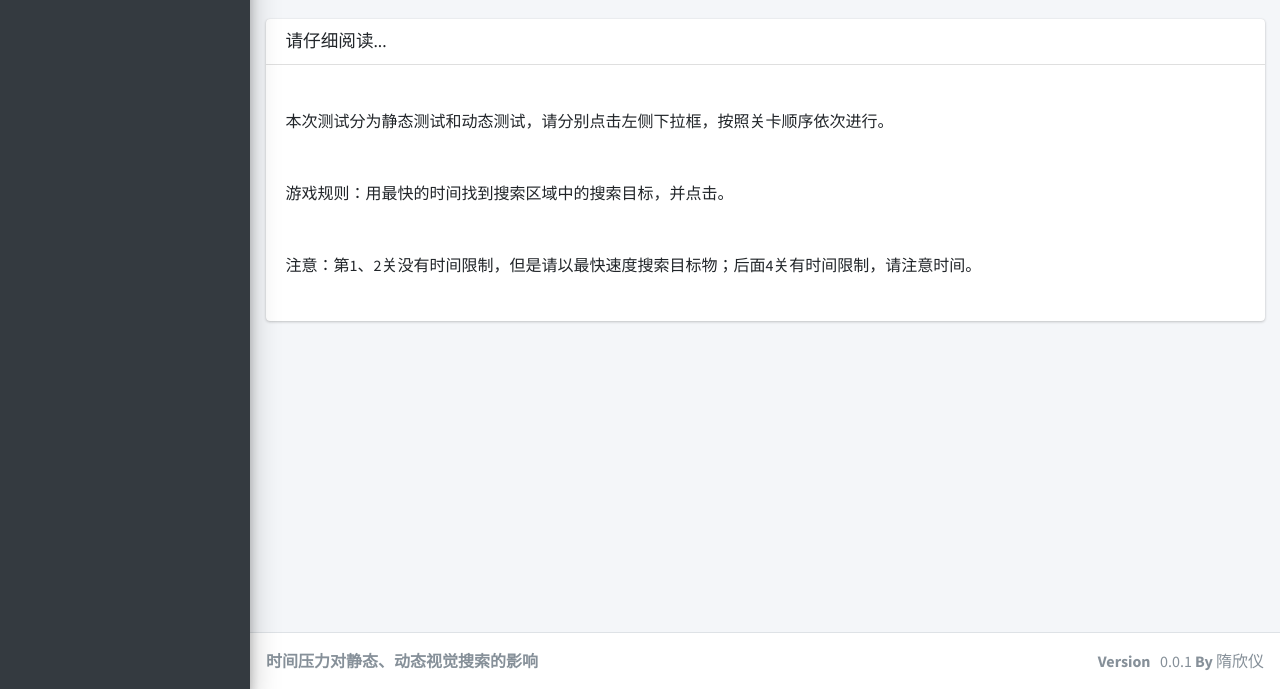
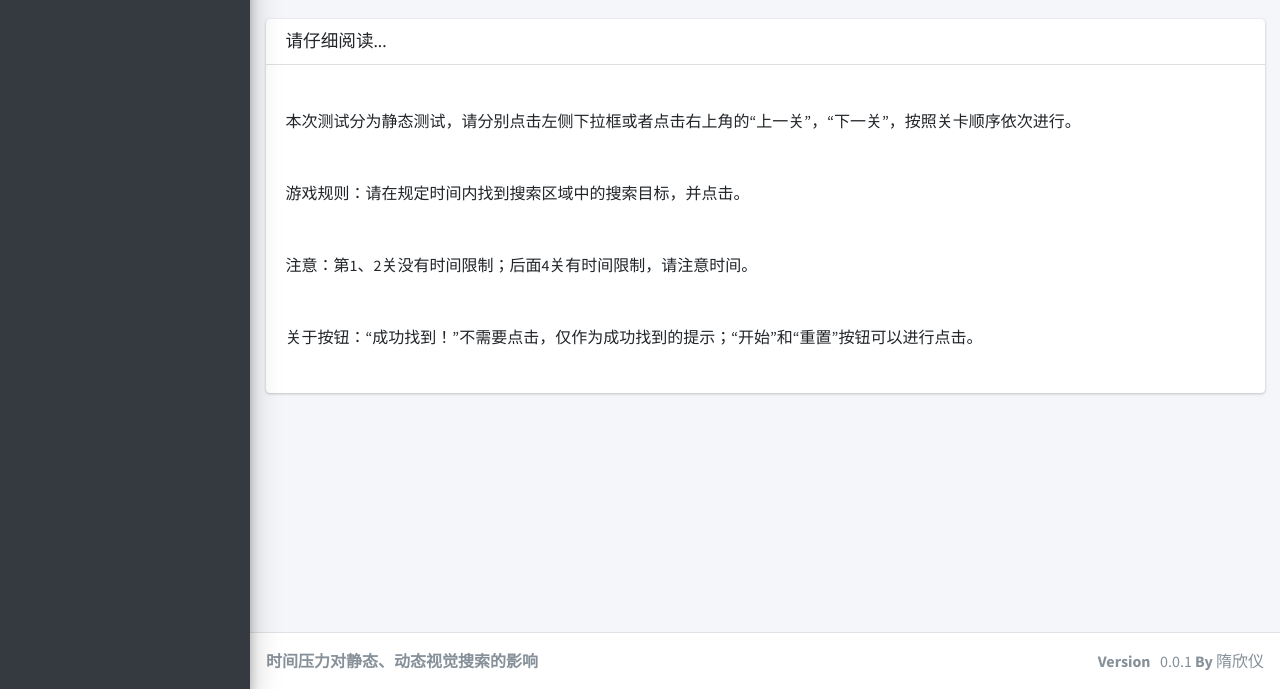
Before and after one commit to Kayla223/static, a plain HTML site: page pages/index.html in a window 1280 px wide. Shown: the part 111-800 px from the top of the page. Drawn offline with nearby package versions, Linux system fonts and the light colour scheme; files whose address does not match are found by name.

Commit message:
Update index.html

```diff
--- a/pages/index.html
+++ b/pages/index.html
@@ -135,11 +135,13 @@
           </div>
           <div class="card-body">
             <div>&nbsp;</div>
-            本次测试分为静态测试和动态测试，请分别点击左侧下拉框，按照关卡顺序依次进行。
+            本次测试分为静态测试，请分别点击左侧下拉框或者点击右上角的“上一关”，“下一关”，按照关卡顺序依次进行。
             <div>&nbsp;</div>
-            <br>游戏规则：用最快的时间找到搜索区域中的搜索目标，并点击。
+            <br>游戏规则：请在规定时间内找到搜索区域中的搜索目标，并点击。
             <div>&nbsp;</div>
-            <br>注意：第1、2关没有时间限制，但是请以最快速度搜索目标物；后面4关有时间限制，请注意时间。
+            <br>注意：第1、2关没有时间限制；后面4关有时间限制，请注意时间。
+            <div>&nbsp;</div>
+            <br>关于按钮：“成功找到！”不需要点击，仅作为成功找到的提示；“开始”和“重置”按钮可以进行点击。
             <div>&nbsp;</div>
           </div>
           <!-- /.card-body -->
```
